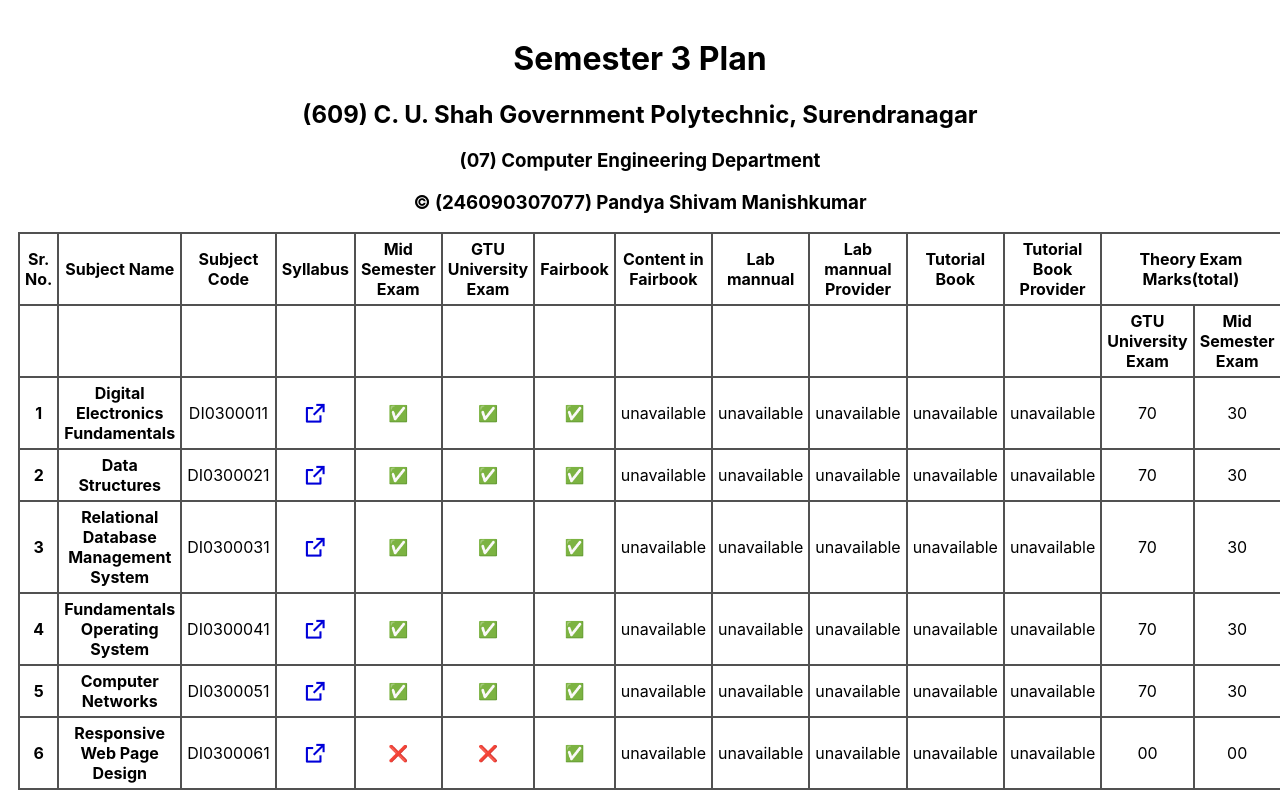
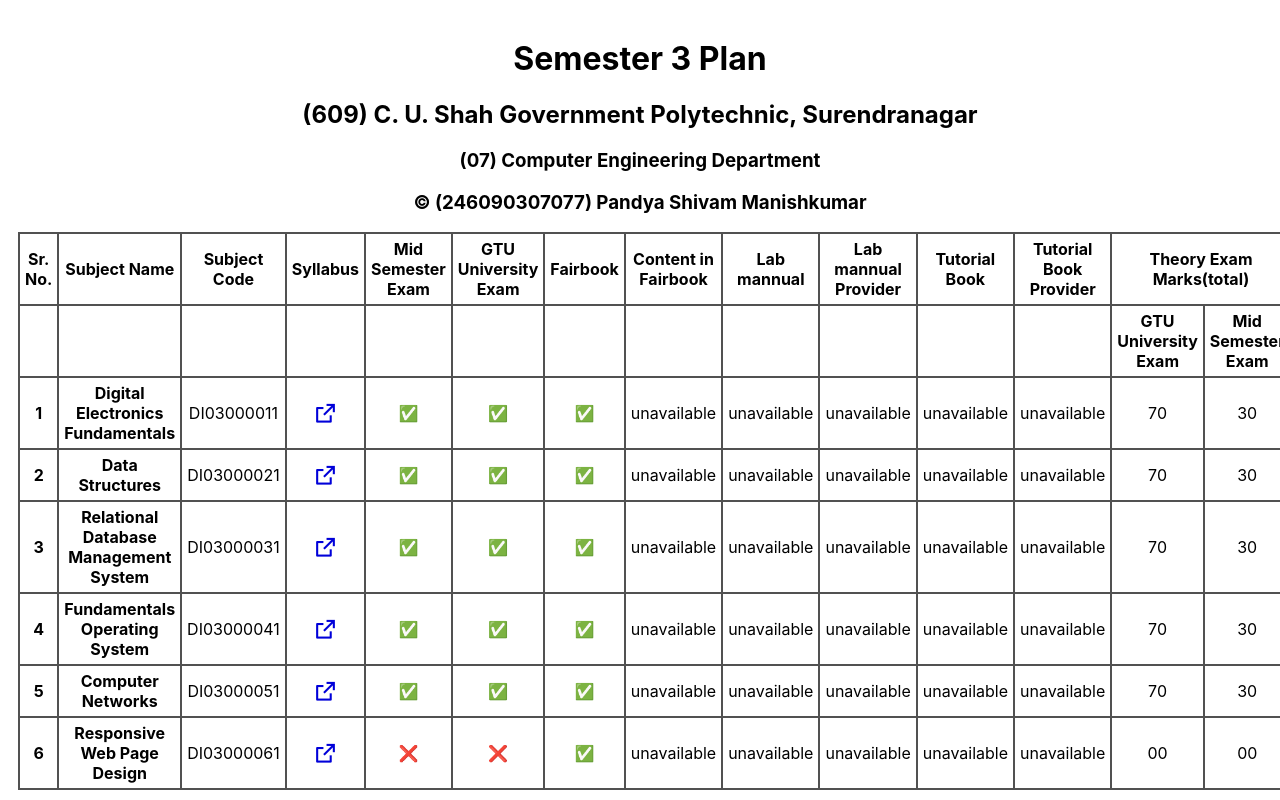
Before and after one commit to shivam-pandya-8118/CUSP_07_Sem_03_Plan_TimeTable, a plain HTML site: page index.html in a window 1280 px wide. Shown: the top 800 px of the page. Drawn offline with nearby package versions, Linux system fonts and the light colour scheme.

Commit message:
Update index.html

```diff
--- a/index.html
+++ b/index.html
@@ -103,7 +103,7 @@
         <tr>
             <td class="text_bold">1</td>
             <td class="text_bold">Digital Electronics Fundamentals</td>
-            <td>DI0300011</td>
+            <td>DI03000011</td>
             <td><a style="text-decoration: none; color: #0000d9;" target="_blank"
                     href="https://s3-ap-southeast-1.amazonaws.com/gtusitecirculars/Syallbus/DI03000011.pdf"><i
                         style="font-size: 25px;" class="ri-external-link-line"></i></td></a>
@@ -125,7 +125,7 @@
         <tr>
             <td class="text_bold">2</td>
             <td class="text_bold">Data Structures</td>
-            <td>DI0300021</td>
+            <td>DI03000021</td>
             <td><a style="text-decoration: none; color: #0000d9;" target="_blank"
                     href="https://s3-ap-southeast-1.amazonaws.com/gtusitecirculars/Syallbus/DI03000021.pdf"><i
                         style="font-size: 25px;" class="ri-external-link-line"></i></td></a>
@@ -147,7 +147,7 @@
         <tr>
             <td class="text_bold">3</td>
             <td class="text_bold">Relational Database Management System</td>
-            <td>DI0300031</td>
+            <td>DI03000031</td>
             <td><a style="text-decoration: none; color: #0000d9;" target="_blank"
                     href="https://s3-ap-southeast-1.amazonaws.com/gtusitecirculars/Syallbus/DI03000031.pdf"><i
                         style="font-size: 25px;" class="ri-external-link-line"></i></td></a>
@@ -169,7 +169,7 @@
         <tr>
             <td class="text_bold">4</td>
             <td class="text_bold">Fundamentals Operating System</td>
-            <td>DI0300041</td>
+            <td>DI03000041</td>
             <td><a style="text-decoration: none; color: #0000d9;" target="_blank"
                     href="https://s3-ap-southeast-1.amazonaws.com/gtusitecirculars/Syallbus/DI03000041.pdf"><i
                         style="font-size: 25px;" class="ri-external-link-line"></i></td></a>
@@ -191,7 +191,7 @@
         <tr>
             <td class="text_bold">5</td>
             <td class="text_bold">Computer Networks</td>
-            <td>DI0300051</td>
+            <td>DI03000051</td>
             <td><a style="text-decoration: none; color: #0000d9;" target="_blank"
                     href="https://s3-ap-southeast-1.amazonaws.com/gtusitecirculars/Syallbus/DI03000051.pdf"><i
                         style="font-size: 25px;" class="ri-external-link-line"></i></td></a>
@@ -213,7 +213,7 @@
         <tr>
             <td class="text_bold">6</td>
             <td class="text_bold">Responsive Web Page Design</td>
-            <td>DI0300061</td>
+            <td>DI03000061</td>
             <td><a style="text-decoration: none; color: #0000d9;" target="_blank"
                     href="https://s3-ap-southeast-1.amazonaws.com/gtusitecirculars/Syallbus/DI03000061.pdf"><i
                         style="font-size: 25px;" class="ri-external-link-line"></i></td></a>
```
